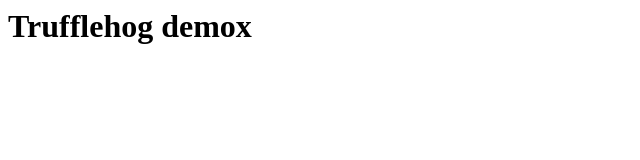
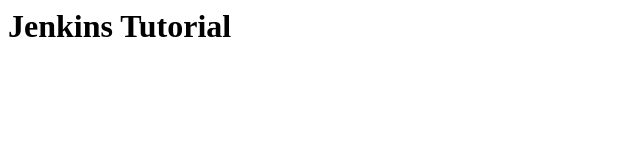
Before and after one commit to Dhamodharan-R/Git, a plain HTML site: page index.html in a window 1280 px wide. Shown: the whole page, without its empty margins (0-640 px from the left). Drawn offline with Linux system fonts and the light colour scheme.

Commit message:
Jenkins Integration

```diff
--- a/index.html
+++ b/index.html
@@ -3,6 +3,6 @@
 git demo
 </title>
 <body>
-<h1>Trufflehog demox</h1>
+<h1>Jenkins Tutorial</h1>
 </body>
 </html>
```
